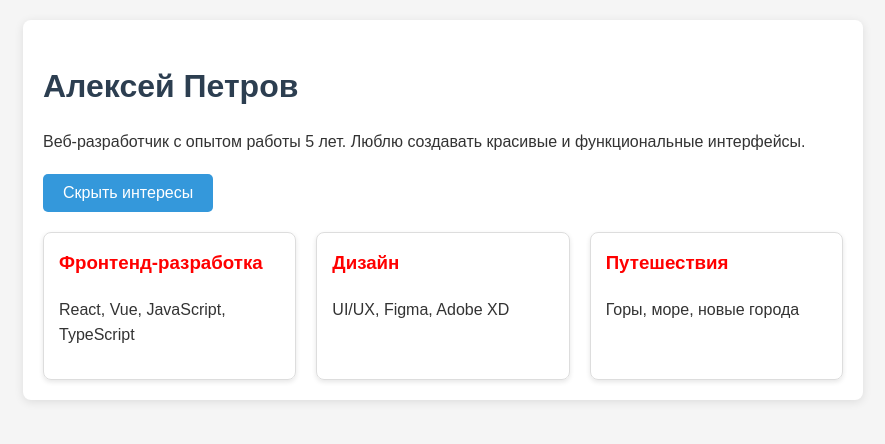
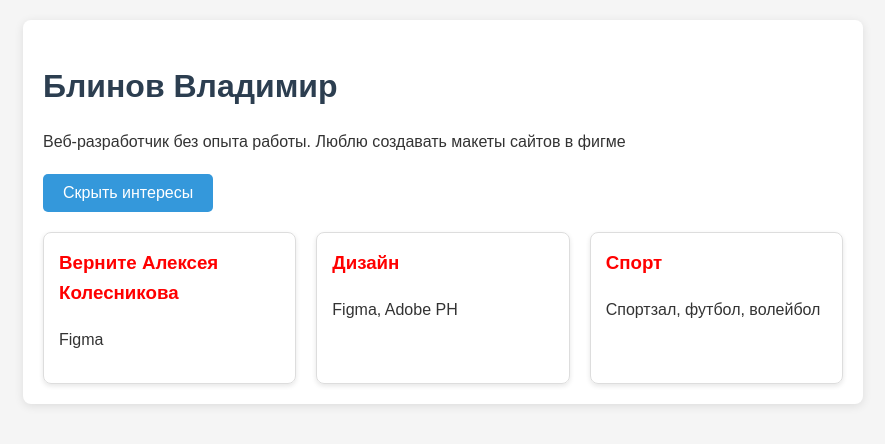
Before and after one commit to iliyqqq/kontrol-naya, a plain HTML site: page index.html in a window 1280 px wide. Both pictures are taken after a click on the button "Показать интересы". Shown: the whole page, without its empty margins (197-1082 px from the left). Drawn offline with Linux system fonts and the light colour scheme.

Commit message:
Update index.html

```diff
--- a/index.html
+++ b/index.html
@@ -8,23 +8,23 @@
 </head>
 <body>
     <div class="profile-container">
-        <h1 id="username">Алексей Петров</h1>
-        <p class="description">Веб-разработчик с опытом работы 5 лет. Люблю создавать красивые и функциональные интерфейсы.</p>
+        <h1 id="username">Блинов Владимир</h1>
+        <p class="description">Веб-разработчик без опыта работы. Люблю создавать макеты сайтов в фигме</p>
 
         <button id="toggle-interests" class="btn">Показать интересы</button>
 
         <div class="interests-container">
             <div class="interest-card">
-                <h3>Фронтенд-разработка</h3>
-                <p>React, Vue, JavaScript, TypeScript</p>
+                <h3>Верните Алексея Колесникова</h3>
+                <p>Figma</p>
             </div>
             <div class="interest-card">
                 <h3>Дизайн</h3>
-                <p>UI/UX, Figma, Adobe XD</p>
+                <p>Figma, Adobe PH</p>
             </div>
             <div class="interest-card">
-                <h3>Путешествия</h3>
-                <p>Горы, море, новые города</p>
+                <h3>Спорт</h3>
+                <p>Спортзал, футбол, волейбол</p>
             </div>
         </div>
     </div>
```
